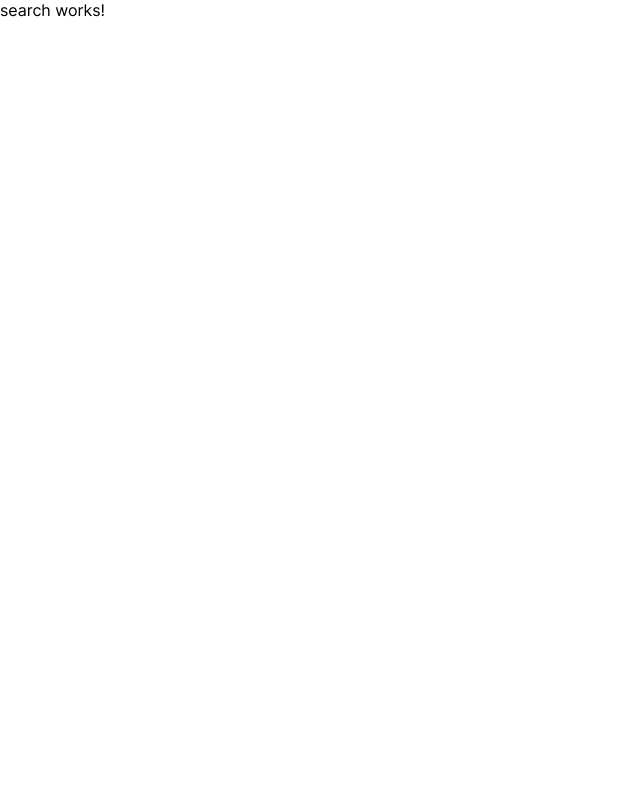
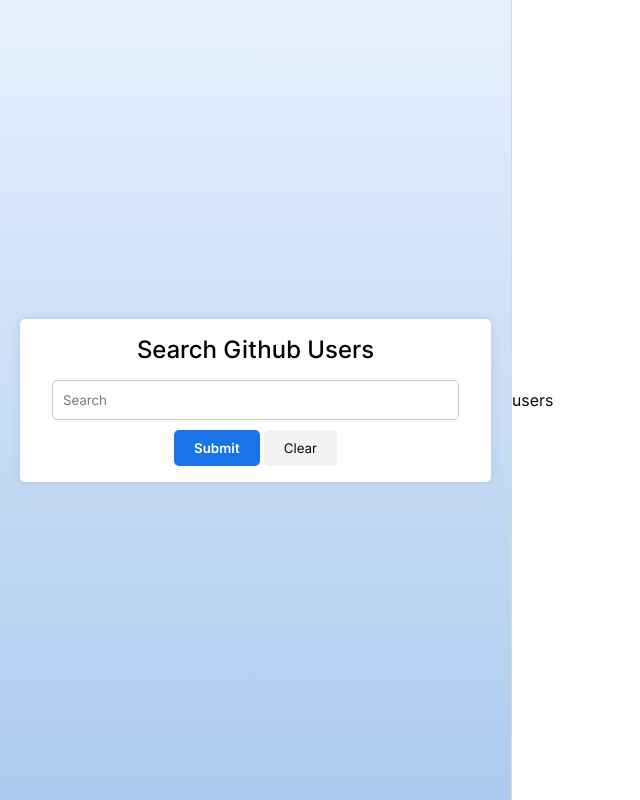
Before and after one commit to cesvelasquez22/github-search-app, an Angular app: page / in a window 1280 px wide. Shown: the whole page, without its empty margins (0-640 px from the left). Built offline with nearby package versions, Linux system fonts and the light colour scheme.

Commit message:
+ feat: add search component

```diff
--- a/src/app/search/search.component.html
+++ b/src/app/search/search.component.html
@@ -1 +1,24 @@
-<p>search works!</p>
+<div class="container">
+  <div class="search-form">
+    <!-- Search form -->
+    <form [formGroup]="searchForm" (ngSubmit)="onSubmit()" class="form-group">
+      <div class="form-control">
+        <label for="search">Search Github Users</label>
+        <input
+          type="text"
+          class="form-input"
+          id="search"
+          placeholder="Search"
+          formControlName="search"
+        />
+        <div class="actions">
+            <button type="submit" class="btn btn-primary" style="margin-right: 0.25rem;">Submit</button>
+            <button type="submit" class="btn btn-secondary">Clear</button>
+        </div>
+      </div>
+    </form>
+  </div>
+  <div class="users-list">
+    <p>users</p>
+  </div>
+</div>
--- a/src/app/search/search.component.scss
+++ b/src/app/search/search.component.scss
@@ -0,0 +1,62 @@
+.container {
+  display: grid;
+  align-items: center;
+  grid-template-columns: 2fr 3fr;
+
+  .search-form {
+    background-image: linear-gradient(0deg, #accbee 0, #e7f0fd);
+    border-right: 1px solid #d8d8d8;
+    display: flex;
+    height: 100vh;
+    justify-content: center;
+    padding: 0 1.25rem;
+    position: relative;
+
+    .form-group {
+      display: flex;
+      flex-direction: column;
+      align-items: center;
+      justify-content: center;
+      width: 100%;
+    }
+
+    .form-control {
+      display: flex;
+      flex-direction: column;
+      align-items: center;
+      justify-content: center;
+      width: 100%;
+      padding: 1rem 2rem;
+      box-sizing: border-box;
+      background-color: #fff;
+      border-radius: 5px;
+      box-shadow: 0 0 10px rgba(0, 0, 0, 0.1);
+
+      label {
+        font-size: 1.5rem;
+        font-weight: 500;
+        margin-bottom: 1rem;
+      }
+
+      .form-input {
+        width: 100%;
+        height: 40px;
+        border: 1px solid #ccc;
+        border-radius: 5px;
+        padding: 0 10px;
+        box-sizing: border-box;
+        margin-bottom: 10px;
+      }
+    }
+
+    .search input {
+      width: 100%;
+      height: 40px;
+      border: 1px solid #ccc;
+      border-radius: 4px;
+      padding: 12px 20px;
+      margin: 8px 0;
+      box-sizing: border-box;
+    }
+  }
+}
--- a/src/app/search/search.component.ts
+++ b/src/app/search/search.component.ts
@@ -1,15 +1,27 @@
 import { Component, OnInit } from '@angular/core';
+import { FormBuilder, FormGroup } from '@angular/forms';
 
 @Component({
   selector: 'app-search',
   templateUrl: './search.component.html',
-  styleUrls: ['./search.component.scss']
+  styleUrls: ['./search.component.scss'],
 })
 export class SearchComponent implements OnInit {
+  searchForm: FormGroup = new FormGroup({});
 
-  constructor() { }
-
-  ngOnInit(): void {
+  constructor(private _formBuilder: FormBuilder) {
+    this._initForm();
   }
 
+  ngOnInit(): void {}
+
+  onSubmit(): void {
+    console.log(this.searchForm.value);
+  }
+
+  private _initForm(): void {
+    this.searchForm = this._formBuilder.group({
+      search: [''],
+    });
+  }
 }
--- a/src/app/search/search.module.ts
+++ b/src/app/search/search.module.ts
@@ -3,6 +3,7 @@
 
 import { SearchRoutingModule } from './search-routing.module';
 import { SearchComponent } from './search.component';
+import { ReactiveFormsModule } from '@angular/forms';
 
 
 @NgModule({
@@ -11,7 +12,8 @@
   ],
   imports: [
     CommonModule,
-    SearchRoutingModule
+    SearchRoutingModule,
+    ReactiveFormsModule,
   ]
 })
 export class SearchModule { }
--- a/src/styles.scss
+++ b/src/styles.scss
@@ -5,3 +5,24 @@
     box-sizing: border-box;
     font-family: Inter var, Arial, Helvetica, sans-serif;
 }
+
+.btn {
+    background-color: #1a73e8;
+    color: #fff;
+    border: none;
+    padding: 10px 20px;
+    border-radius: 5px;
+    cursor: pointer;
+    transition: all 0.3s ease;
+}
+
+.btn-primary {
+    font-weight: 600;
+    background-color: #1a73e8;
+    color: #fff;
+}
+
+.btn-secondary {
+    background-color: #f1f3f4;
+    color: #000;
+}
```
Also changed, not shown: src/app/app.module.ts (+4 -10 lines).
